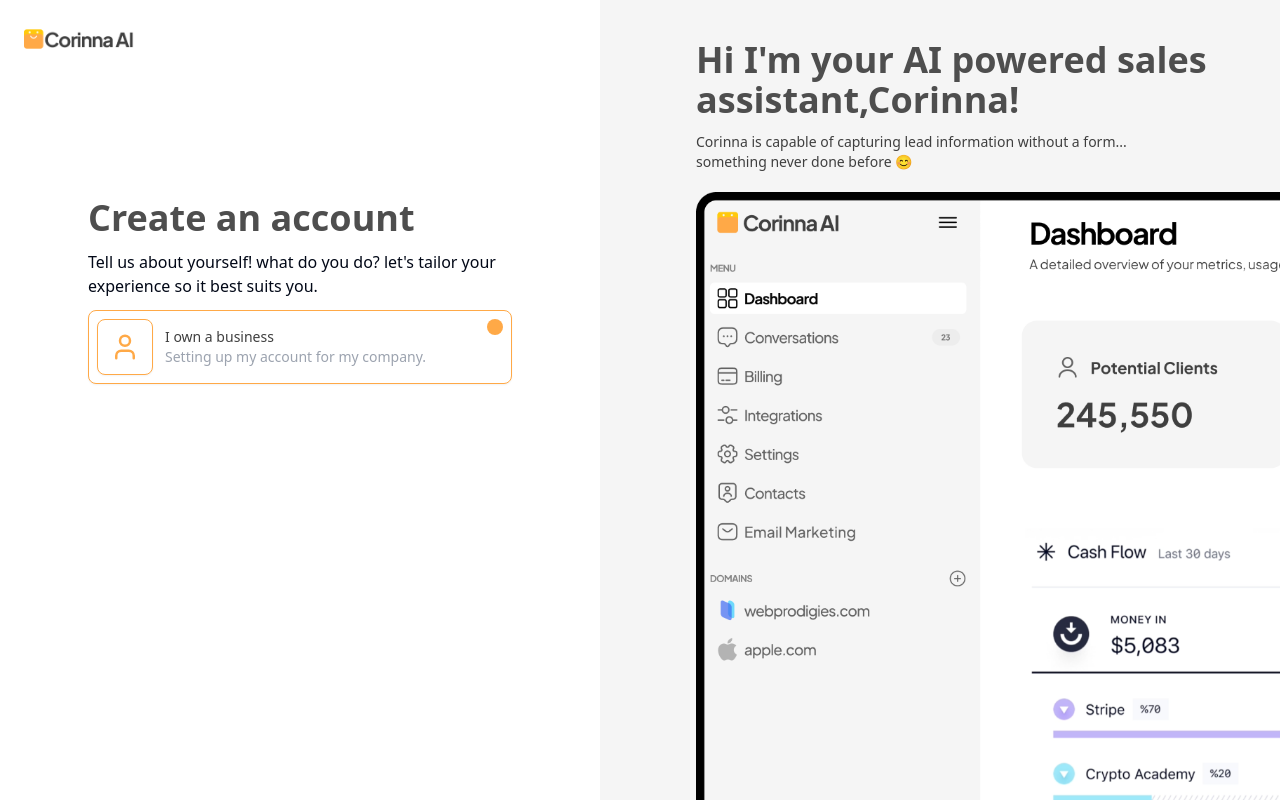
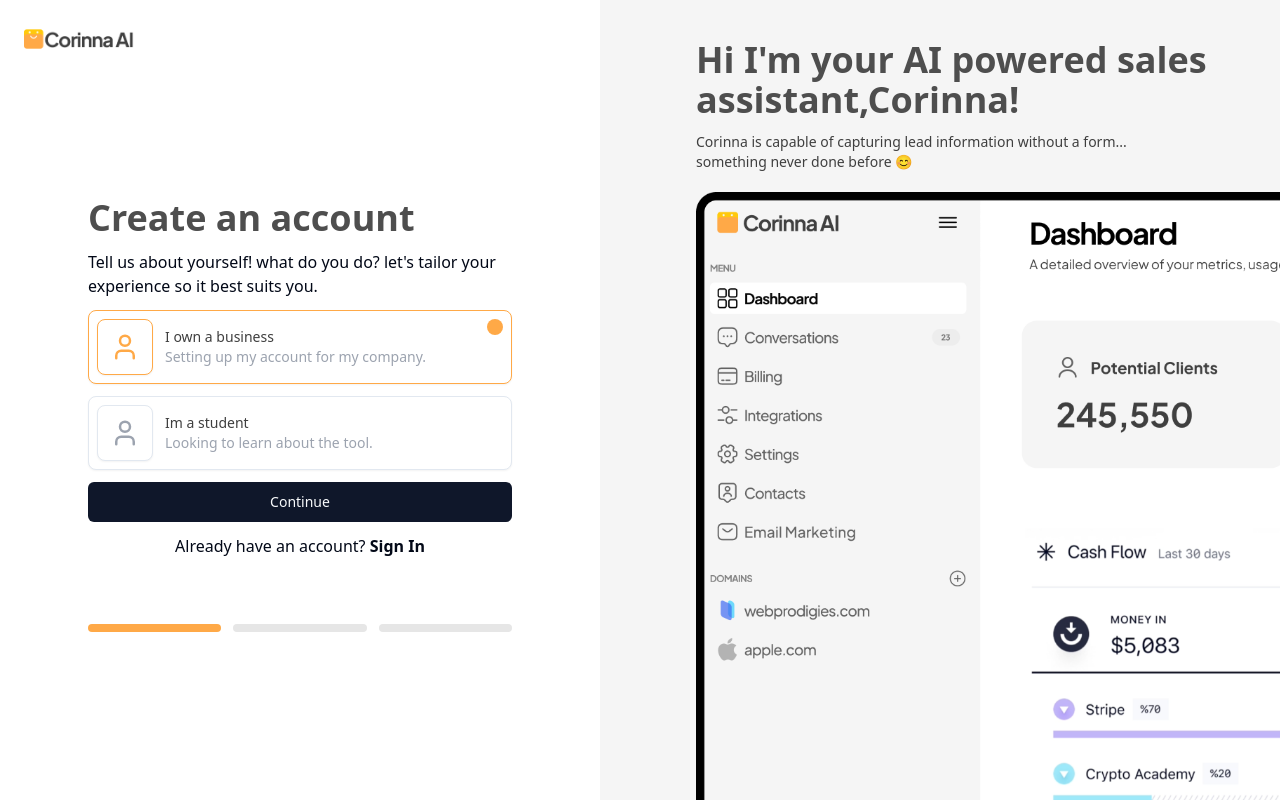
Before and after one commit to Sabarish-cs8/corinna-ai, a Next.js app: page /auth/sign-up in a window 1280 px wide. Built offline with nearby package versions, Linux system fonts and the light colour scheme; no server answers.

Commit message:
Add account,button,highlight

```diff
--- a/src/app/auth/sign-up/page.tsx
+++ b/src/app/auth/sign-up/page.tsx
@@ -1,4 +1,6 @@
+import ButtonHandler from '@/components/forms/sign-up/button-handlers'
 import SignUpFormProvider from '@/components/forms/sign-up/form-provider'
+import HighLightBar from '@/components/forms/sign-up/highlight-bar'
 import RegistrationFormStep from '@/components/forms/sign-up/registration-step'
 import React from 'react'
 
@@ -10,8 +12,10 @@
       <div className="flex flex-col h-full gap-3">
         <SignUpFormProvider>
         <div className='flex flex-col gap-3'>
-          <RegistrationFormStep></RegistrationFormStep>
+          <RegistrationFormStep />
+          <ButtonHandler />
         </div>
+        <HighLightBar />
       </SignUpFormProvider>
       </div>
     </div>
--- /dev/null
+++ b/src/components/forms/sign-up/account-details-form.tsx
@@ -0,0 +1,11 @@
+import React from 'react'
+
+type Props = {}
+
+const AccountDetailsForm = (props: Props) => {
+  return (
+    <div>AccountDetailsForm</div>
+  )
+}
+
+export default AccountDetailsForm
--- /dev/null
+++ b/src/components/forms/sign-up/button-handlers.tsx
@@ -0,0 +1,89 @@
+'use client'
+import { Button } from '@/components/ui/button'
+import { useAuthContextHook } from '@/context/use-auth-context'
+import { useSignUpForm } from '@/hooks/sign-up/use-sign-up'
+import Link from 'next/link'
+import React from 'react'
+import { useFormContext } from 'react-hook-form'
+
+type Props = {}
+
+const ButtonHandler = (props: Props) => {
+    const {setCurrentStep,currentStep} = useAuthContextHook()
+    const { formState,getFieldState,getValues } = useFormContext()
+    const {onGenerateOTP } = useSignUpForm()
+
+    const { isDirty:isName} = getFieldState('fullname',formState)
+    const { isDirty:isEmail} = getFieldState('email',formState)
+    const { isDirty:isPassword} = getFieldState('password',formState)
+
+    if(currentStep === 3){
+        return (
+            <div className="w-full flex flex-col gap-3 items-center">
+                <Button
+                type="submit"
+                className="w-full"
+                >
+                    Create an account
+                </Button>
+                <p>
+                    Already have an account?{' '}
+                    <Link
+                     href="/auth/sign-in"
+                    >Sign In
+                    </Link>
+                </p>
+            </div>
+        )
+    }
+    if(currentStep === 2){
+        return (
+            <div className="w-full flex flex-col gap-3 items-center">
+                <Button
+                type="submit"
+                className="w-full"
+                {...(isName &&
+                    isEmail &&
+                    isPassword &&
+                    {
+                        onClick:() => onGenerateOTP(
+                            getValues('email'),
+                            getValues('password'),
+                            setCurrentStep
+                        ),
+                    })}
+                >
+                    Continue
+                </Button>
+                <p>
+                    Already have an account?{' '}
+                    <Link
+                     href="/auth/sign-in"
+                    >Sign In
+                    </Link>
+                </p>
+            </div>
+        )
+    }
+  return (
+    <div className="w-full flex flex-col gap-3 items-center">
+    <Button
+    type="submit"
+    className="w-full"
+    onClick={()=> setCurrentStep((prev:number) => prev + 1)}
+    >
+        Continue
+    </Button>
+    <p>
+        Already have an account?{' '}
+        <Link
+         href="/auth/sign-in"
+         className="font-bold"
+        >Sign In
+        </Link>
+    </p>
+</div>
+  )
+}
+
+export default ButtonHandler
--- /dev/null
+++ b/src/components/forms/sign-up/highlight-bar.tsx
@@ -0,0 +1,38 @@
+'use client'
+import { useAuthContextHook } from '@/context/use-auth-context'
+import { cn } from '@/lib/utils'
+import React from 'react'
+
+type Props = {}
+
+const HighLightBar = (props: Props) => {
+    const { currentStep } = useAuthContextHook()
+  return (
+    <div className="grid grid-cols-3 gap-3">
+        <div
+         className={cn(
+            'rounded-full h-2 col-span-1',
+            currentStep == 1 ? 'bg-orange' : 'bg-platinum'
+         )}
+        >
+        </div>
+        <div
+         className={cn(
+            'rounded-full h-2 col-span-1',
+            currentStep == 2 ? 'bg-orange' : 'bg-platinum'
+         )}
+        >
+        </div>
+        <div
+         className={cn(
+            'rounded-full h-2 col-span-1',
+            currentStep == 3 ? 'bg-orange' : 'bg-platinum'
+         )}
+        >
+        </div>
+
+    </div>
+  )
+}
+
+export default HighLightBar
--- a/src/components/forms/sign-up/registration-step.tsx
+++ b/src/components/forms/sign-up/registration-step.tsx
@@ -3,6 +3,14 @@
 import React, { useState } from 'react'
 import { useFormContext } from 'react-hook-form'
 import TypeSelectionForm from './type-selection-form'
+import { Spinner } from '@/components/spinner'
+import dynamic from 'next/dynamic'
+
+
+const DetailForm = dynamic(()=> import('./account-details-form'),{
+    ssr:false,
+    loading:Spinner,
+})
 
 type Props = {}
 
--- a/src/components/forms/sign-up/type-selection-form.tsx
+++ b/src/components/forms/sign-up/type-selection-form.tsx
@@ -23,9 +23,17 @@
       value="owner"
       title="I own a business"
       text="Setting up my account for my company."
-    >
+    />
+     <UserTypeCard
+      register={register}
+      setUserType={setUserType}
+      userType={userType}
+      value="student"
+      title="Im a student"
+      text="Looking to learn about the tool."
+    />
 
-    </UserTypeCard>
+
     </>
   )
 }
--- a/src/components/forms/sign-up/user-type-card.tsx
+++ b/src/components/forms/sign-up/user-type-card.tsx
@@ -1,5 +1,6 @@
 'use client'
 import { Card, CardContent, CardDescription } from '@/components/ui/card'
+import { Input } from '@/components/ui/input'
 import { Label } from '@/components/ui/label'
 import { cn } from '@/lib/utils'
 import { User } from 'lucide-react'
@@ -52,8 +53,17 @@
                 <div>
                     <div className={cn(
                         'w-4 h-4 rounded-full',
-                        userType == value ? 'bg-orange' : 'bg-platinum'
+                        userType == value ? 'bg-orange' : 'bg-transparent'
                     )}>
+                        <Input
+                         {...register('type', {
+                            onChange:(event)=> setUserType(event.target.value),
+                         })}
+                         value={value}
+                         id={value}
+                         className="hidden"
+                         type="radio"
+                         />
 
                     </div>
                 </div>
```
